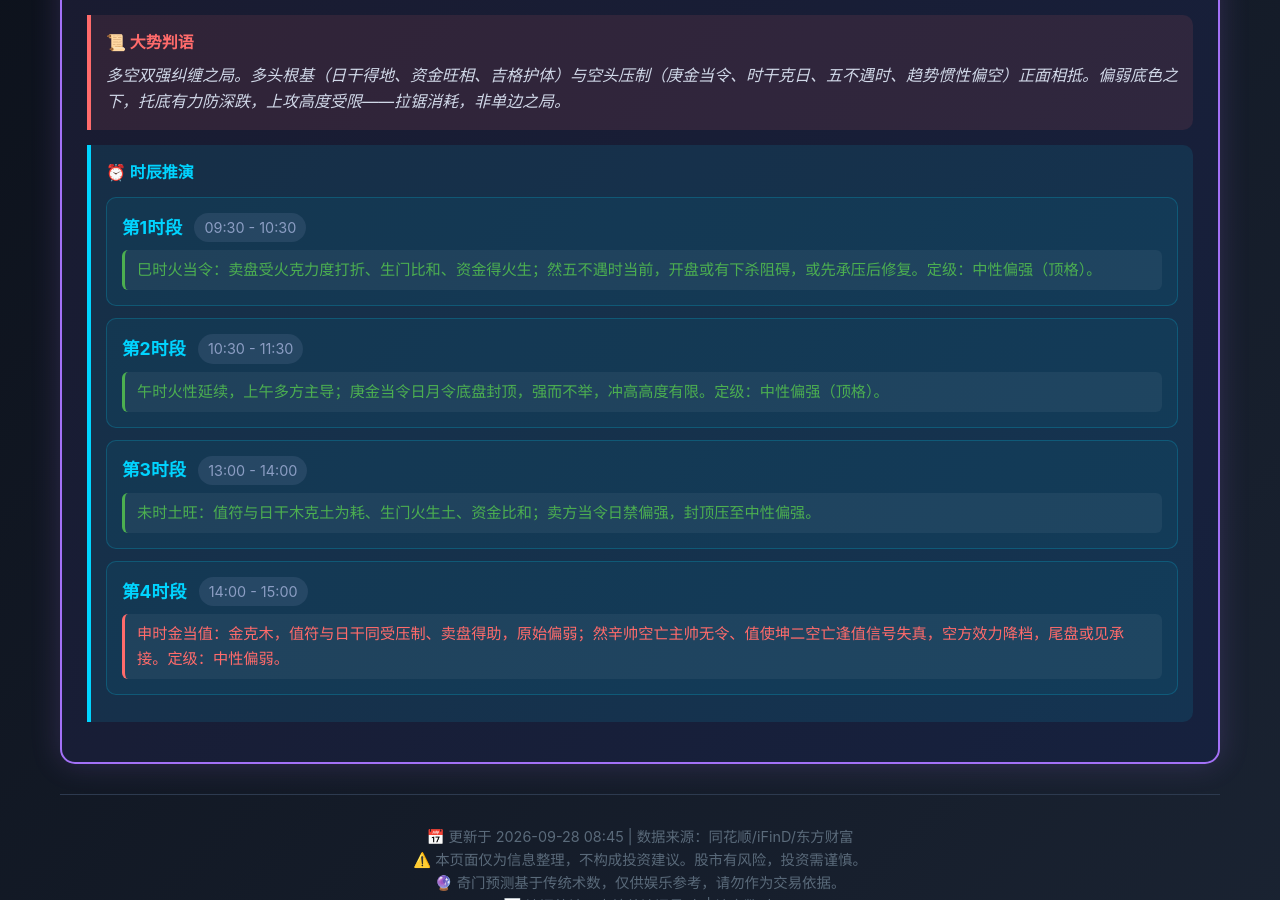
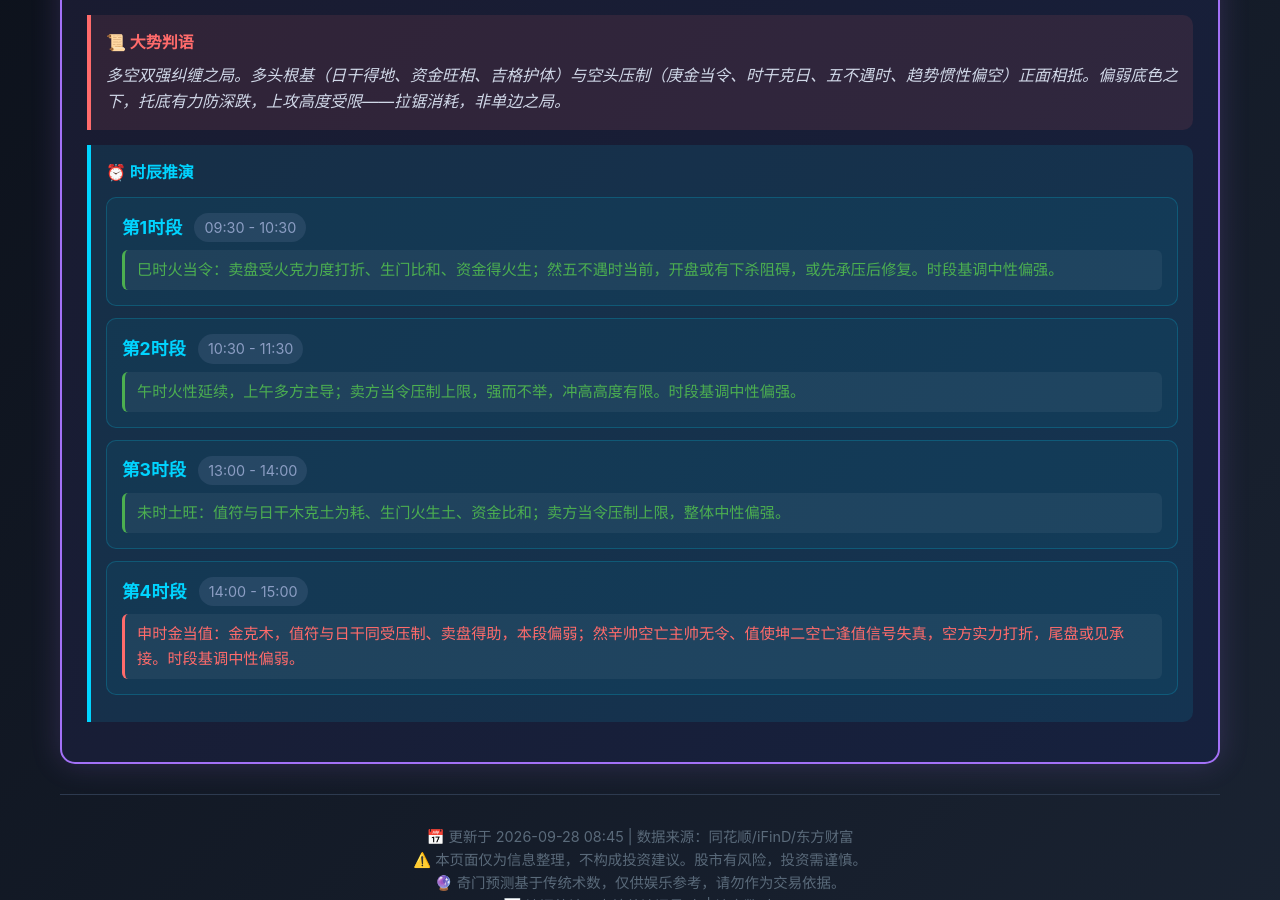
Before and after one commit to xiaoyi0319a/yixue-dashboard, a Jekyll site: the page index.html, which Jekyll copies as it is, in a window 1280 px wide and 900 px high, scrolled down 587 px. Built offline with Jekyll 4.4.1, drawn with Linux system fonts in a browser that asks for light colours; comment, search, counter and statistics services are not loaded.

Commit message:
fix: 清洗时辰卡片内部定级推导话术（定级/顶格/封顶压至/原始偏弱/效力降档——老师09-28 09:56反馈）

```diff
--- a/index.html
+++ b/index.html
@@ -37,28 +37,28 @@
                         <span class="time-name">第1时段</span>
                         <span class="time-range">09:30 - 10:30</span>
                     </div>
-                    <div class="time-verdict up">巳时火当令：卖盘受火克力度打折、生门比和、资金得火生；然五不遇时当前，开盘或有下杀阻碍，或先承压后修复。定级：中性偏强（顶格）。</div>
+                    <div class="time-verdict up">巳时火当令：卖盘受火克力度打折、生门比和、资金得火生；然五不遇时当前，开盘或有下杀阻碍，或先承压后修复。时段基调中性偏强。</div>
                 </div>
                 <div class="time-slot">
                     <div class="time-header">
                         <span class="time-name">第2时段</span>
                         <span class="time-range">10:30 - 11:30</span>
                     </div>
-                    <div class="time-verdict up">午时火性延续，上午多方主导；庚金当令日月令底盘封顶，强而不举，冲高高度有限。定级：中性偏强（顶格）。</div>
+                    <div class="time-verdict up">午时火性延续，上午多方主导；卖方当令压制上限，强而不举，冲高高度有限。时段基调中性偏强。</div>
                 </div>
                 <div class="time-slot">
                     <div class="time-header">
                         <span class="time-name">第3时段</span>
                         <span class="time-range">13:00 - 14:00</span>
                     </div>
-                    <div class="time-verdict up">未时土旺：值符与日干木克土为耗、生门火生土、资金比和；卖方当令日禁偏强，封顶压至中性偏强。</div>
+                    <div class="time-verdict up">未时土旺：值符与日干木克土为耗、生门火生土、资金比和；卖方当令压制上限，整体中性偏强。</div>
                 </div>
                 <div class="time-slot">
                     <div class="time-header">
                         <span class="time-name">第4时段</span>
                         <span class="time-range">14:00 - 15:00</span>
                     </div>
-                    <div class="time-verdict down">申时金当值：金克木，值符与日干同受压制、卖盘得助，原始偏弱；然辛帅空亡主帅无令、值使坤二空亡逢值信号失真，空方效力降档，尾盘或见承接。定级：中性偏弱。</div>
+                    <div class="time-verdict down">申时金当值：金克木，值符与日干同受压制、卖盘得助，本段偏弱；然辛帅空亡主帅无令、值使坤二空亡逢值信号失真，空方实力打折，尾盘或见承接。时段基调中性偏弱。</div>
                 </div>
             </div>
         </div>
```
